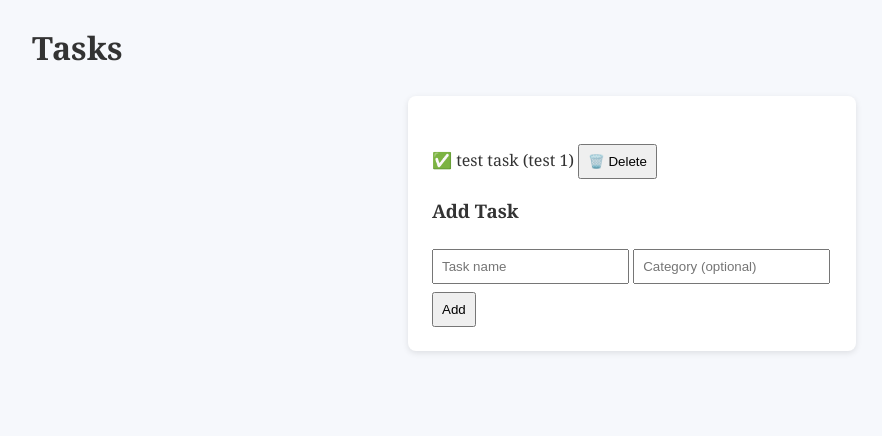
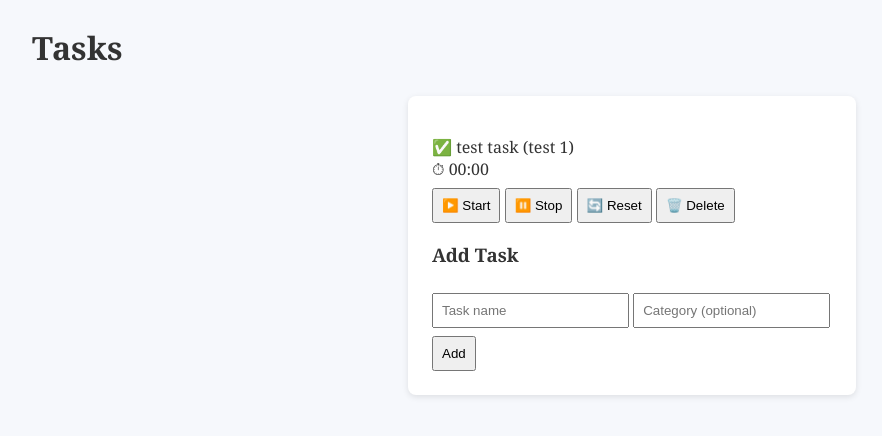
Before and after one commit to kaitym/focus-hut, a Flask app: page / in a window 1280 px wide. Shown: the part 126-562 px from the top of the page, without its empty margins (8-890 px from the left). Run offline with Flask 3, Linux system fonts and the light colour scheme.

Commit message:
front end change button timer

```diff
--- a/app.py
+++ b/app.py
@@ -37,3 +37,33 @@ def delete(task_id):
 
 if __name__ == '__main__':
     app.run(debug=True)
+
+@app.route('/start_timer/<int:task_id>', methods=['POST'])
+def start_timer(task_id):
+    tasks = load_tasks()
+    for task in tasks:
+        if task.id == task_id:
+            task.start_timer()
+            break
+    save_tasks(tasks)
+    return redirect(url_for('index'))
+
+@app.route('/stop_timer/<int:task_id>', methods=['POST'])
+def stop_timer(task_id):
+    tasks = load_tasks()
+    for task in tasks:
+        if task.id == task_id:
+            task.stop_timer()
+            break
+    save_tasks(tasks)
+    return redirect(url_for('index'))
+
+@app.route('/reset_timer/<int:task_id>', methods=['POST'])
+def reset_timer(task_id):
+    tasks = load_tasks()
+    for task in tasks:
+        if task.id == task_id:
+            task.reset_timer()
+            break
+    save_tasks(tasks)
+    return redirect(url_for('index'))
--- a/templates/index.html
+++ b/templates/index.html
@@ -11,11 +11,28 @@
                     {{ "✅" if task.completed else "❌" }}
                     {{ task.name }} ({{ task.category }})
 
+                    <!-- Elapsed Time -->
+                    {% set elapsed = task.get_elapsed() %}
+                    {% set mins = (elapsed // 60) | int %}
+                    {% set secs = (elapsed % 60) | int %}
+                    <div>⏱ {{ "%02d"|format(mins) }}:{{ "%02d"|format(secs) }}</div>
+
+                    <!-- Timer Buttons -->
+                    <form action="{{ url_for('start_timer', task_id=task.id) }}" method="post" style="display:inline;">
+                        <button type="submit">▶️ Start</button>
+                    </form>
+                    <form action="{{ url_for('stop_timer', task_id=task.id) }}" method="post" style="display:inline;">
+                        <button type="submit">⏸️ Stop</button>
+                    </form>
+                    <form action="{{ url_for('reset_timer', task_id=task.id) }}" method="post" style="display:inline;">
+                        <button type="submit">🔄 Reset</button>
+                    </form>
+
                     {% if not task.completed %}
-                        <a href="{{ url_for('complete_task', task_id=task.id) }}">Mark complete</a>
+                        <a href="{{ url_for('complete_task', task_id=task.id) }}">✅ Mark complete</a>
                     {% endif %}
 
-                    <!-- 🔥 Delete Button -->
+                    <!-- Delete Button -->
                     <form action="{{ url_for('delete', task_id=task.id) }}" method="post" style="display:inline;">
                         <button type="submit">🗑️ Delete</button>
                     </form>
```
Also changed, not shown: static/style.css (+34 -1 lines).
